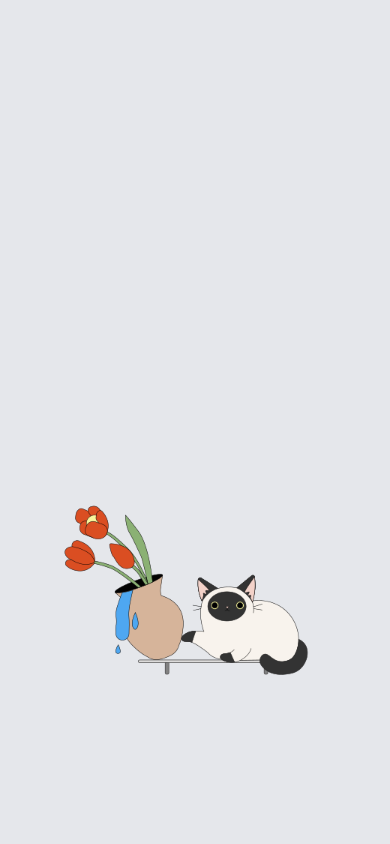
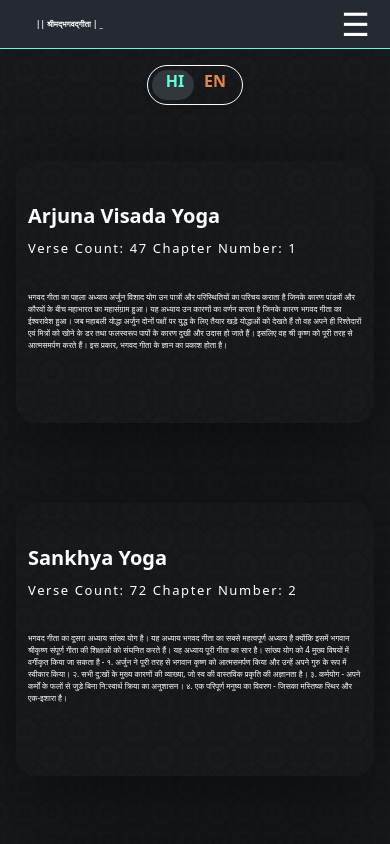
Before and after one commit to the-amazing-atharva/bhagavadgitaapi, a Next.js app: page /chapter in a window 390 px wide. Before the commit this address had no page. Shown: the top 844 px of the page. Built offline with nearby package versions, Linux system fonts and the light colour scheme.

Commit message:
added chapter page

```diff
--- a/components/ChapterContainer.tsx
+++ b/components/ChapterContainer.tsx
@@ -4,6 +4,7 @@ import styles from "../styles/chapters.module.css";
 const CardComponent = () => {
   interface Chapter {
     id: number;
+    name: string;
     chapter_number: number;
     chapter_summary: string;
     chapter_summary_hindi: string;
@@ -25,7 +26,7 @@ const CardComponent = () => {
 
   return (
     <div className={styles.container}>
-      <div className="btnDiv">
+      <div className={styles.btnDiv}>
         <div className={styles.languageBtn}>
           <input
             id="languageBtn"
@@ -34,8 +35,8 @@ const CardComponent = () => {
             onChange={() => setHindi(!hindi)}
           />
           <label htmlFor="languageBtn"></label>
+          <span className={styles.hi}>HI</span>
           <span className={styles.en}>EN</span>
-          <span className={styles.hi}>HI</span>
         </div>
       </div>
 
@@ -43,7 +44,7 @@ const CardComponent = () => {
         return (
           <>
             <div key={chapter.id} className={styles.card}>
-              <div className={styles.face1}>
+              <div className={`${styles.face} ${styles.face1}`}>
                 <div className={styles.content}>
                   <span className={styles.contentTitle}>
                     <h1>{chapter.name_translation}</h1>
@@ -60,9 +61,9 @@ const CardComponent = () => {
                   </p>
                 </div>
               </div>
-              <div className={styles.face2}>
+              {/* <div className={`${styles.face} ${styles.face2}`}>
                 <h2>{chapter.name_translation}</h2>
-              </div>
+              </div> */}
             </div>
           </>
         );
--- a/styles/chapters.module.css
+++ b/styles/chapters.module.css
@@ -4,10 +4,9 @@
 }
 
 .btnDiv {
-  border: 1px solid black;
+  margin: 1rem;
   display: flex;
   justify-content: center;
-  padding: 1rem;
 }
 
 .languageBtn {
@@ -18,11 +17,10 @@
 
 .languageBtn > span {
   position: absolute;
-  top: 14px;
+  top: 0.5rem;
   pointer-events: none;
-  font-family: "Helvetica", Arial, sans-serif;
   font-weight: bold;
-  font-size: 12px;
+  font-size: 1rem;
   text-transform: uppercase;
   text-shadow: 0 1px 0 rgba(0, 0, 0, 0.06);
   width: 50%;
@@ -30,23 +28,24 @@
 }
 
 input.check_toggle_round_flat:checked ~ .off {
-  color: #f36f25;
+  color: var(--color-safron);
 }
 
 input.check_toggle_round_flat:checked ~ .on {
-  color: #ffff;
+  color: var(--color-neon);
+}
+
+.languageBtn > span.hi {
+  left: 0;
+  /* padding-left: 2px; */
+  color: var(--color-neon);
 }
 
 .languageBtn > span.en {
-  left: 0;
-  padding-left: 2px;
-  color: #f36f25;
-}
+  right: 0;
+  color: var(--color-safron);
 
-.languageBtn > span.hi {
-  right: 0;
-  padding-right: 4px;
-  color: #fff;
+  /* padding-right: 2em; */
 }
 
 .check_toggle {
@@ -67,15 +66,17 @@ input.check_toggle_round_flat:checked ~ .on {
 }
 
 input.check_toggle_round_flat + label {
-  padding: 2px;
-  width: 97px;
-  height: 35px;
-  background-color: #f36f25;
-  -webkit-border-radius: 60px;
-  -moz-border-radius: 60px;
-  -ms-border-radius: 60px;
-  -o-border-radius: 60px;
-  border-radius: 60px;
+  padding: 0;
+  width: 6rem;
+  height: 2.5rem;
+  background-color: transparent;
+  border: 1px solid #fff;
+  box-shadow: 0 2px 5px rgba(0, 0, 0, 0.2);
+  -webkit-border-radius: 5rem;
+  -moz-border-radius: 5rem;
+  -ms-border-radius: 5rem;
+  -o-border-radius: 5rem;
+  border-radius: 5rem;
 }
 input.check_toggle_round_flat + label:before,
 input.check_toggle_round_flat + label:after {
@@ -89,23 +90,23 @@ input.check_toggle_round_flat + label:before {
   left: 2px;
   bottom: 2px;
   right: 2px;
-  background-color: #f36f25;
-  -webkit-moz-border-radius: 60px;
-  -ms-border-radius: 60px;
-  -o-border-radius: 60px;
-  border-radius: 60px;
+  background-color: (--color-neon);
+  -webkit-moz-border-radius: 5rem;
+  -ms-border-radius: 5rem;
+  -o-border-radius: 5rem;
+  border-radius: 5rem;
 }
 input.check_toggle_round_flat + label:after {
   top: 4px;
   left: 4px;
   bottom: 4px;
-  width: 48px;
-  background-color: #fff;
-  -webkit-border-radius: 52px;
-  -moz-border-radius: 52px;
-  -ms-border-radius: 52px;
-  -o-border-radius: 52px;
-  border-radius: 52px;
+  width: 45%;
+  background-color: var(--color-gray);
+  -webkit-border-radius: 55px;
+  -moz-border-radius: 55px;
+  -ms-border-radius: 55px;
+  -o-border-radius: 55px;
+  border-radius: 55px;
   -webkit-transition: margin 0.2s;
   -moz-transition: margin 0.2s;
   -o-transition: margin 0.2s;
@@ -120,10 +121,16 @@ input.check_toggle_round_flat:checked + label:after {
 }
 
 .card {
+  position: relative;
   margin: 2.5rem 10rem;
   padding: 2.5rem 0.75rem;
   width: fit-content;
   border-radius: 1.25rem;
+  box-shadow: 0 15px 5rem rgba(0, 0, 0, 0.5);
+}
+
+.card:hover {
+  background: transparent;
 }
 
 .content {
@@ -165,3 +172,170 @@ input.check_toggle_round_flat:checked + label:after {
   font-size: 1rem;
   font-weight: 200;
 }
+
+/* ==================== MEDIA QUERIES (Tablets) ==================== */
+@media only screen and (max-width: 1200px) {
+  .card {
+    margin: 2.5rem 5rem;
+  }
+
+  .contentTitle h1 {
+    font-size: 2rem;
+  }
+
+  .content p {
+    font-size: 0.9rem;
+  }
+
+  .contentTitle {
+    flex-direction: column;
+  }
+
+  .titleText {
+    margin-top: 0.5rem;
+  }
+
+  .btnDiv {
+    margin: 0.5rem;
+  }
+
+  .languageBtn {
+    margin: 0.5rem;
+  }
+
+  .languageBtn > span {
+    top: 0.25rem;
+  }
+}
+
+/* ==================== MEDIA QUERIES (Big SmartPhones) ==================== */
+@media only screen and (max-width: 600px) {
+  .card {
+    margin: 2.5rem 2.5rem;
+  }
+
+  .contentTitle h1 {
+    font-size: 1.5rem;
+  }
+
+  .content p {
+    font-size: 0.75rem;
+  }
+
+  .contentTitle {
+    flex-direction: column;
+  }
+
+  .titleText {
+    margin-top: 0.5rem;
+  }
+
+  .btnDiv {
+    margin: 0.5rem;
+  }
+
+  .languageBtn {
+    margin: 0.5rem;
+  }
+
+  .languageBtn > span {
+    top: 0.25rem;
+  }
+
+  .languageBtn > span.hi {
+    left: 0;
+    padding-left: 0.5rem;
+  }
+
+  .languageBtn > span.en {
+    right: 0;
+    padding-right: 0.5rem;
+  }
+
+  .check_toggle_round_flat + label {
+    width: 4rem;
+    height: 1.5rem;
+  }
+
+  .check_toggle_round_flat + label:after {
+    top: 2px;
+    left: 2px;
+    bottom: 2px;
+    width: 45%;
+    -webkit-border-radius: 25px;
+    -moz-border-radius: 25px;
+    -ms-border-radius: 25px;
+    -o-border-radius: 25px;
+    border-radius: 25px;
+  }
+
+  .check_toggle_round_flat:checked + label:after {
+    margin-left: 24px;
+  }
+}
+
+/* ==================== MEDIA QUERIES (Small SmartPhones) ==================== */
+@media only screen and (max-width: 425px) {
+  .card {
+    margin: 2.5rem 1rem;
+  }
+
+  .contentTitle h1 {
+    font-size: 1.25rem;
+  }
+
+  .content p {
+    font-size: 0.5rem;
+  }
+
+  .contentTitle {
+    flex-direction: column;
+  }
+
+  .titleText {
+    margin-top: 0.5rem;
+  }
+
+  .btnDiv {
+    margin: 0.5rem;
+  }
+
+  .languageBtn {
+    margin: 0.5rem;
+  }
+
+  .languageBtn > span {
+    top: 0.25rem;
+  }
+
+  .languageBtn > span.hi {
+    left: 0;
+    padding-left: 0.5rem;
+  }
+
+  .languageBtn > span.en {
+    right: 0;
+    padding-right: 0.5rem;
+  }
+
+  .check_toggle_round_flat + label {
+    width: 3rem;
+    height: 1.25rem;
+  }
+
+  .check_toggle_round_flat + label:after {
+    top: 2px;
+    left: 2px;
+    bottom: 2px;
+    width: 45%;
+    -webkit-border-radius: 25px;
+    -moz-border-radius: 25px;
+    -ms-border-radius: 25px;
+    -o-border-radius: 25px;
+    border-radius: 25px;
+  }
+
+  .check_toggle_round_flat:checked + label:after {
+    margin-left: 24px;
+  }
+}
```
Also changed, not shown: pages/chapter.tsx (renamed from pages/chapters.tsx).
